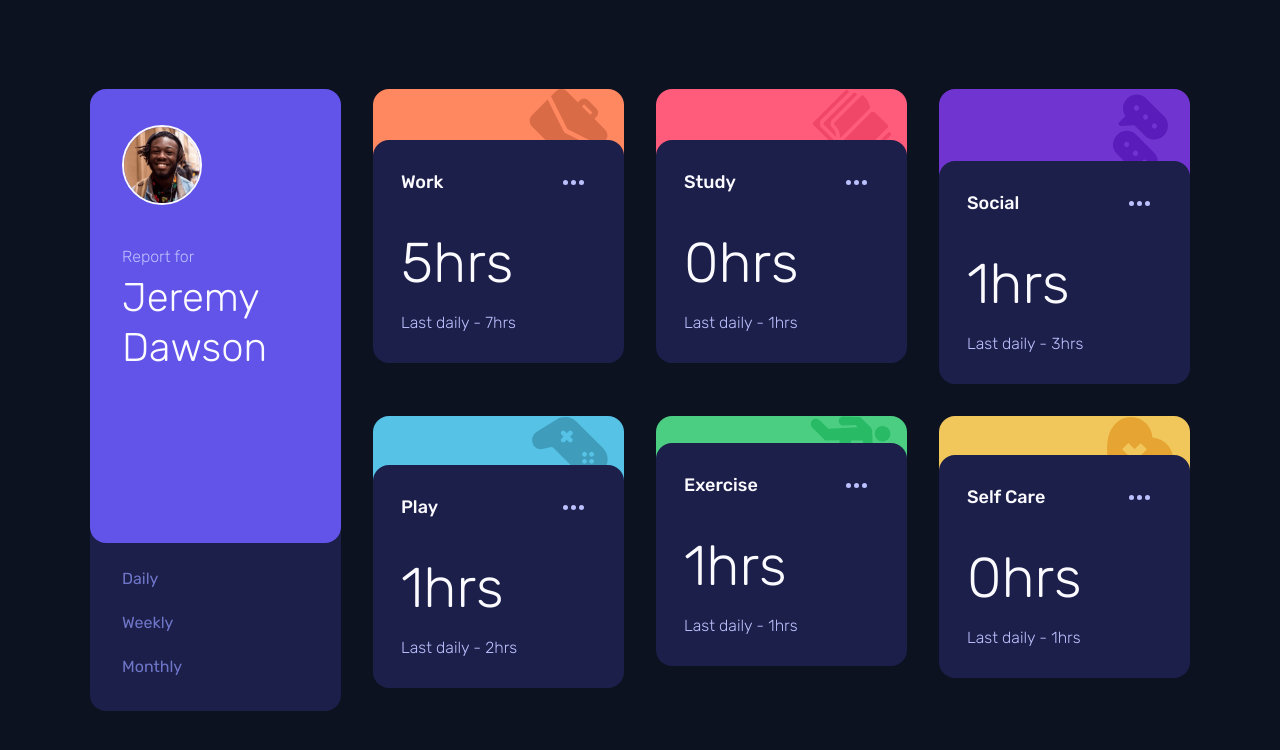
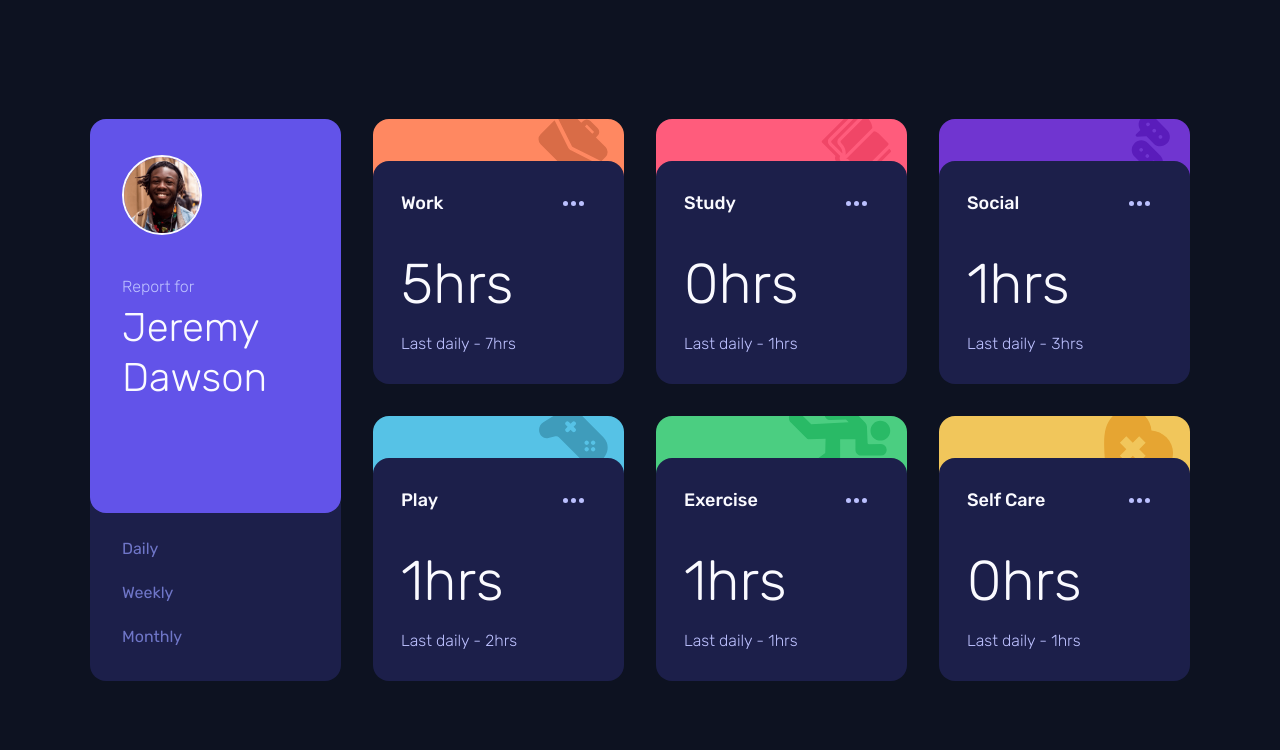
Before and after one commit to revuwem/time-tracking-dashboard, a React (Vite) app: page / in a window 1280 px wide. Shown: the top 750 px of the page. Built offline with nearby package versions, Linux system fonts and the light colour scheme.

Commit message:
fix(components): Card underlayer regression

```diff
--- a/src/components/Card/Card.tsx
+++ b/src/components/Card/Card.tsx
@@ -22,9 +22,12 @@ const bgColor = {
 const Card: React.FC<CardProps> = ({ data, period }) => {
   return (
     <div>
-      {/* FIX: bg color not working if passed throw props */}
-      <div className={`px-4 ${bgColor[data.color]} rounded flex justify-end`}>
-        <img src={data.icon} alt="" />
+      <div
+        className={`h-16 md:h-[70px] px-4 rounded flex justify-end overflow-hidden ${
+          bgColor[data.color]
+        }`}
+      >
+        <img src={data.icon} alt="" className="h-full -translate-y-2 " />
       </div>
       <section className="relative p-4 md:p-7 -mt-7 bg-blue-dark rounded z-10 hover:bg-blue-darken hover:cursor-pointer">
         <div className="flex justify-between mb-6">
```
